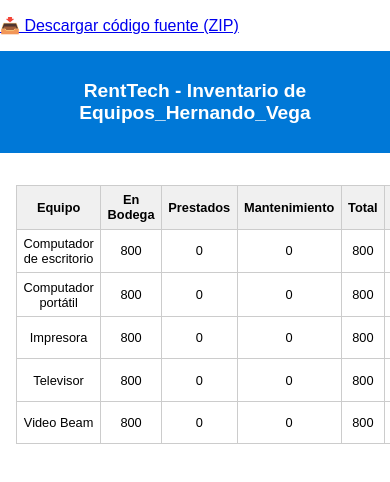
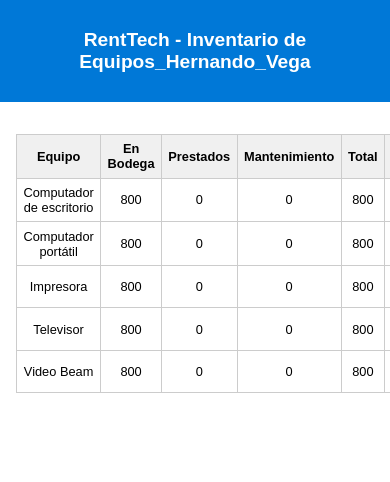
Before and after one commit to Hvega352/RentTech, a plain HTML site: page index.html in a window 390 px wide. Shown: the top 482 px of the page. Drawn offline with Linux system fonts and the light colour scheme.

```diff
--- a/index.html
+++ b/index.html
@@ -7,11 +7,6 @@
     <link rel="stylesheet" href="css/style.css">
     <link rel="manifest" href="manifest.json">
     <link rel="icon" href="images/icon-192.png">
-      <p>
-        <a href="https://github.com/Hvega352/RentTech/archive/refs/heads/main.zip" download>
-          📥 Descargar código fuente (ZIP)
-        </a>
-      </p>
 
 
 
```
